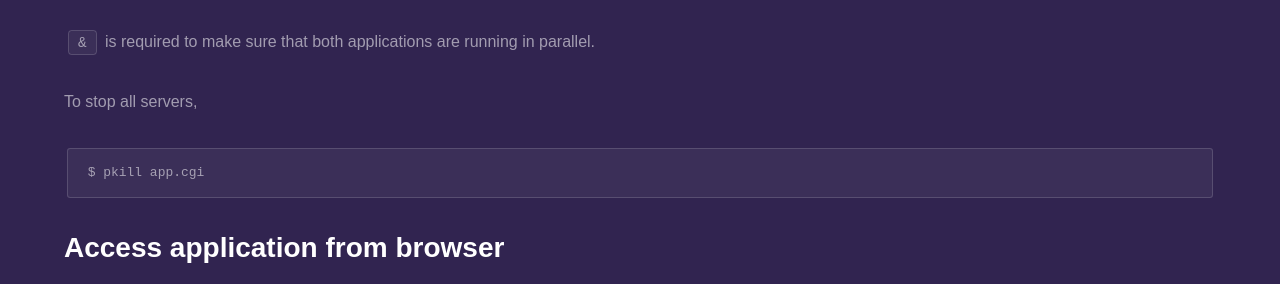
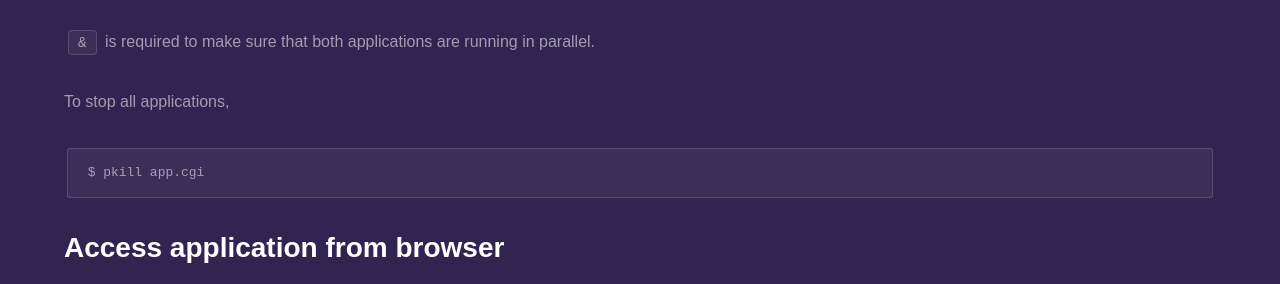
Before and after one commit to fanoframework/fanoframework.github.io, a Jekyll site: the page built from deployment/load-balancer-setup/nginx/index.md, in a window 1280 px wide and 900 px high, scrolled down 2215 px. Shown: the part 167-451 px from the top of the window. Built offline with Jekyll 4.4.1, drawn with Linux system fonts in a browser that asks for light colours; our own code applies the rules of GitHub Pages for plain Markdown files.

Commit message:
add information about shutting down all application instances

````diff
--- a/deployment/load-balancer-setup/nginx/index.md
+++ b/deployment/load-balancer-setup/nginx/index.md
@@ -89,7 +89,7 @@ $ ./bin/app.cgi --port=20477 & ./bin/app.cgi --port=20478 &
 
 `&` is required to make sure that both applications are running in parallel.
 
-To stop all servers,
+To stop all applications,
 
 ```
 $ pkill app.cgi
````
Also changed, not shown: deployment/load-balancer-setup/apache/index.md (+1 -1 lines).
